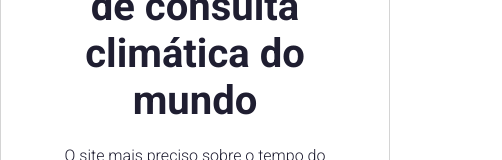
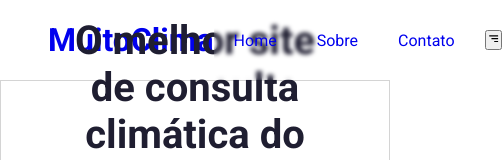
Before and after one commit to RaquelDFS/FIRJANFEP, a React (Vite) app: page / in a window 390 px wide. Shown: the top 160 px of the page, 502 px wide, since content can reach past the window. Built offline with nearby package versions, Linux system fonts and the light colour scheme.

Commit message:
part menu

```diff
--- /dev/null
+++ b/src/components/Header/Header.module.css
@@ -0,0 +1,91 @@
+.header {
+    width: 100%;
+    min-height: 80px;
+    padding: 0 1.5rem;
+    transition: ease all .3s;
+    border-bottom: 1px solid var(--color-gray);
+}
+
+.header .content {
+    width: 100%;
+    height: 80px;
+    display: flex;
+    align-items: center;
+    justify-content: space-evenly;
+    z-index: 100;
+}
+
+.header .content .logo {
+    font-size: 2rem;
+    font-weight: bold;
+    text-decoration: none;
+}
+
+.header .nav {
+    width: 100%;
+    display: flex;
+    justify-content: end;
+    align-items: center;
+    backdrop-filter: blur(2px);
+    transform: translate(0);
+    transition: .3s ease transform;
+}
+
+.header .nav ul {
+    list-style: none;
+    padding: 0;
+    display: flex;
+
+}
+
+.header .nav ul li a {
+    text-decoration: none;
+    padding: .75rem 1.25rem;
+    transition: .3s ease all;
+}
+
+.header .nav ul li a:hover {
+    background-color: aqua;
+}
+
+.header .nav ul li a:active {
+    color: aqua;
+}
+
+.header .content .toggle {
+    cursor: pointer;
+    display: flex;
+    align-items: center;
+    font-size: 2rem;
+    transition: .3s ease all;
+    position: relative;
+}
+
+.isMenu {
+    transform: translate(100%);
+}
+
+@media (max-width:768px) {
+    .header {
+        padding: 0 3rem;
+    }
+
+    .header .nav {
+        transform: none;
+        background: transparent;
+        width: auto;
+        height: 100%;
+        position: static;
+    }
+
+    .header .nav ul {
+        flex-direction: row;
+        align-items: center;
+        margin-bottom: 0;
+        margin-right: 10px;
+    }
+
+    .header .content .toggle {
+        display: none;
+    }
+}
--- /dev/null
+++ b/src/components/Header/index.jsx
@@ -0,0 +1,64 @@
+import { useEffect, useState } from "react";
+
+import { BiMenuAltRight } from "react-icons/bi";
+import { AiOutlineClose } from "react-icons/ai";
+
+import styles from "./Header.module.css";
+import { Link } from "react-router-dom";
+
+const Header = () => {
+  const [menuOpen, setMenuOpen] = useState(false);
+
+  const toggleOpen = () => {
+    setMenuOpen((prevState) => !prevState);
+  };
+
+  const [width768, setWidth768] = useState();
+
+  const handleResize = () => {
+    if (window.innerWidth > 768) {
+      setWidth768(true);
+    } else {
+      setWidth768(false);
+    }
+  };
+
+  useEffect(() => {
+    handleResize();
+    window.addEventListener("resize", handleResize);
+    return () => {
+      window.removeEventListener("resize", handleResize);
+    };
+  }, []);
+  return (
+    <header className={styles.header}>
+      <div className={styles.content}>
+        <Link to="/" className={styles.logo}>
+          MuitoClima
+        </Link>
+        <nav className={styles.nav}>
+          <ul>
+            <li>
+              <Link to="/">Home</Link>
+            </li>
+            <li>
+              <Link to="/sobre">Sobre</Link>
+            </li>
+            <li>
+              <Link to="/contato">Contato</Link>
+            </li>
+          </ul>
+        </nav>
+        {width768 ? null : (
+          <div>
+            <button onClick={toggleOpen}>
+              {!menuOpen ? <BiMenuAltRight /> : <AiOutlineClose />}
+            </button>
+          </div>
+        )}
+      </div>
+    </header>
+  );
+};
+
+export default Header;
--- a/src/pages/Template/index.jsx
+++ b/src/pages/Template/index.jsx
@@ -1,8 +1,10 @@
 import { Outlet } from "react-router-dom";
 import Container from "../../components/Container";
+import Header from "../../components/Header";
 export default function Template() {
   return (
     <main>
+      <Header />
       <Container>
         <Outlet />
       </Container>
```
